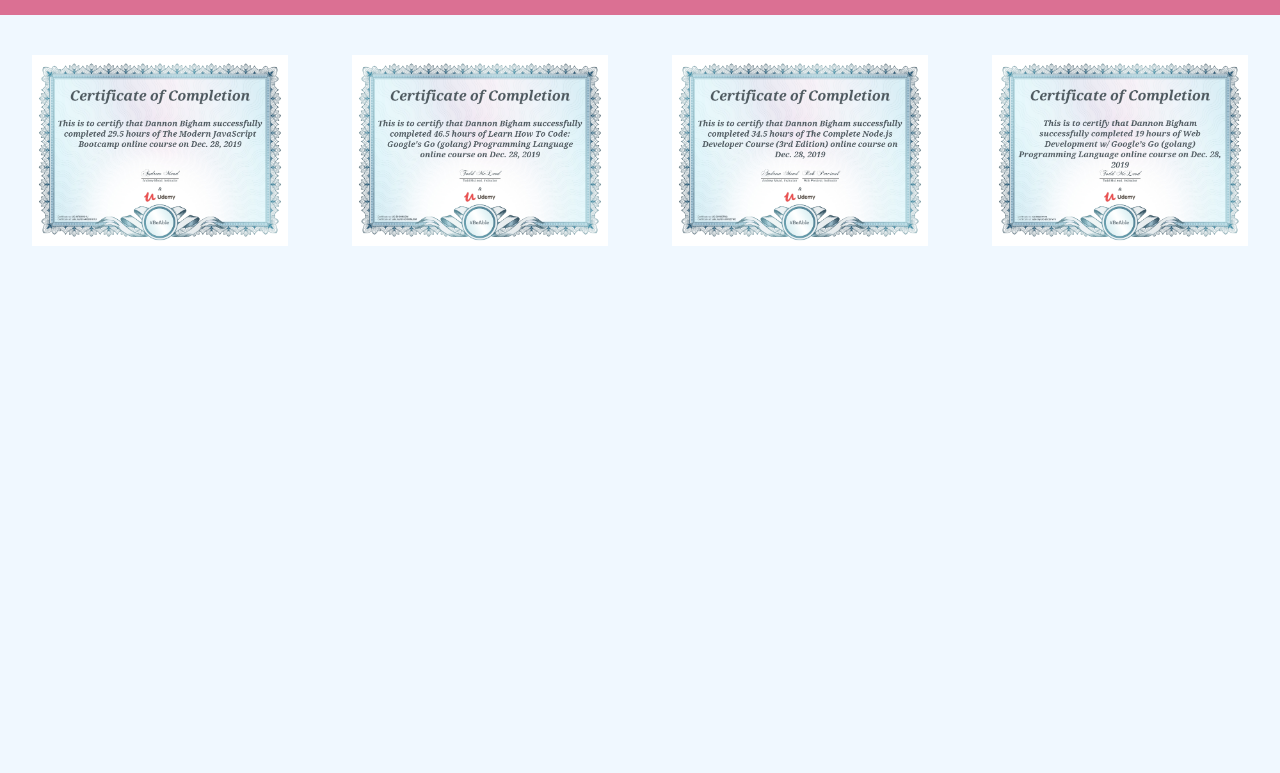
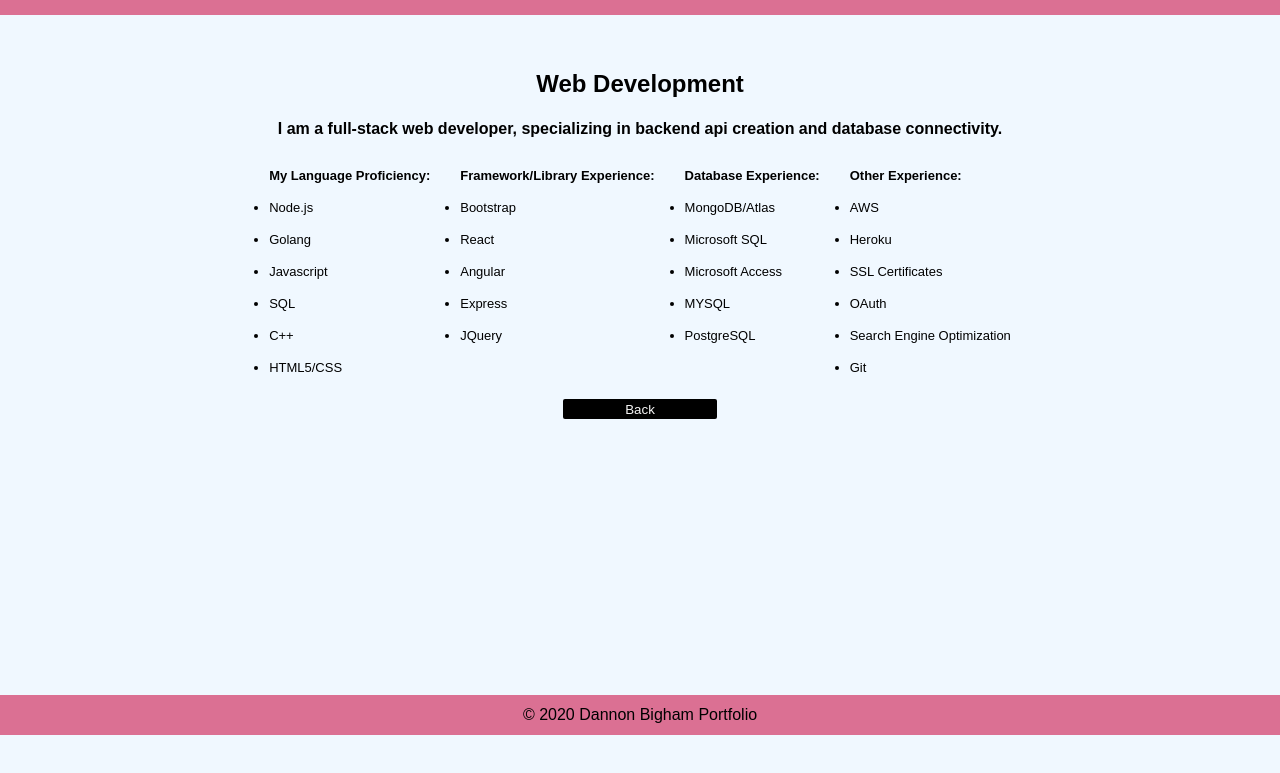
Before and after one commit to dannonb/Portfolio2020, a website: page pub/index.html in a window 1280 px wide. Both pictures are taken after a click on the button "Web Dev". Shown: the part 65-838 px from the top of the page. After the commit the page ends 800 px from the top, so only its background shows below. Drawn offline with Linux system fonts and the light colour scheme.

Commit message:
making back buttons work

```diff
--- a/pub/app.js
+++ b/pub/app.js
@@ -6,12 +6,14 @@
     document.getElementById('start').remove()
     document.getElementById('gameArea').style.display = 'flex'
     document.querySelector('header').style.backgroundColor = 'paleturquoise'
+    document.querySelector('footer').style.backgroundColor = 'paleturquoise'
 })
 
 document.querySelector('#webbtn').addEventListener('click', () => {
     document.getElementById('start').remove()
     document.getElementById('webArea').style.display = 'flex'
     document.querySelector('header').style.backgroundColor = 'palevioletred'
+    document.querySelector('footer').style.backgroundColor = 'palevioletred'
 })
 
 document.querySelector('#contact').addEventListener('click', () => {
@@ -25,3 +27,13 @@
     const bizCard = document.querySelector('#business-card')
     bizCard.style.display = "none"
 })
+
+document.querySelector('#web-home').addEventListener('click', () => {
+    location.reload()
+
+})
+
+document.querySelector('#game-home').addEventListener('click', () => {
+    location.reload()
+
+})
--- a/pub/index.html
+++ b/pub/index.html
@@ -14,6 +14,7 @@
             <a href="https://github.com/dannonb" target="_blank"><img src="./img/icons/github-icon.png" alt="Github"></a>
             <img src="./img/icons/email-icon.png" alt="Contact" id="contact">
             <a href="https://www.linkedin.com/in/dannon-bigham-41ba701a3/" target="_blank"><img src="./img/icons/linkedin-icon.png" alt="Linkedin"></a>
+
        </nav>
    </header>
    <div id="business-card">
@@ -28,15 +29,6 @@
    </div>
 
 
-    <div id="certs">
-        <img src="./img/certs/JavascriptCert.jpg" alt="javascript certificate">
-
-        <img src="./img/certs/GolangCert.jpg" alt="golang certificate">
-
-        <img src="./img/certs/NodeCert.jpg" alt="node.js certifiate">
-
-        <img src="./img/certs/GoWebDevCert.jpg" alt="golang web dev">
-    </div>
 
 
 
@@ -48,15 +40,81 @@
 
     <section id="gameArea">
         <div id="game-about"></div>
+        <button id="game-home">Back</button>
       </section>
 
 
     <section id="webArea">
-        <div id="web-about"></div>
 
+        <h1>Web Development</h1>
+        <div id="web-about">
+            <p>I am a full-stack web developer, specializing in backend api creation and database connectivity.</p>
+
+
+          <div id="web-lists">
+
+            <div class="web-list">
+            <p>My Language Proficiency:</p>
+            <ul>
+                <li>Node.js</li>
+                <li>Golang</li>
+                <li>Javascript</li>
+                <li>SQL</li>
+                <li>C++</li>
+                <li>HTML5/CSS</li>
+            </ul>
+            </div>
+
+            <div class="web-list">
+            <p>Framework/Library Experience:</p>
+            <ul>
+                <li>Bootstrap</li>
+                <li>React</li>
+                <li>Angular</li>
+                <li>Express</li>
+                <li>JQuery</li>
+            </ul>
+            </div>
+
+            <div class="web-list">
+            <p>Database Experience: </p>
+            <ul>
+                <li>MongoDB/Atlas</li>
+                <li>Microsoft SQL</li>
+                <li>Microsoft Access</li>
+                <li>MYSQL</li>
+                <li>PostgreSQL</li>
+            </ul>
+            </div>
+
+
+            <div class="web-list">
+            <p>Other Experience:</p>
+            <ul>
+                <li>AWS</li>
+                <li>Heroku</li>
+                <li>SSL Certificates</li>
+                <li>OAuth</li>
+                <li>Search Engine Optimization</li>
+                <li>Git</li>
+            </ul>
+            </div>
+
+            </div>
+        </div>
+        <div id="web-certs"></div>
         <div id="web-examples"></div>
+        <button id="web-home">Back</button>
       </section>
 
+    <footer>
+
+        <div id="copyright">
+            &copy; <script type="text/javascript"> document.write(new Date().getFullYear());</script> Dannon Bigham Portfolio
+
+          </div>
+
+    </footer>
 
 <script src="app.js"></script>
 </body>
--- a/pub/style.css
+++ b/pub/style.css
@@ -8,6 +8,12 @@
     font-family: Arial, Helvetica, sans-serif;
     background-color: aliceblue;
     margin-top: 15vh;
+    margin-bottom: 10vh;;
+}
+
+h1 {
+    margin-bottom: 15px;
+    margin-top: 15px;
 }
 
 header {
@@ -48,10 +54,19 @@
 
 }
 
-nav h1 {
-    font-size: 2em;
-    font-family: fantasy;
-    color: white;
+
+
+footer {
+    position: fixed;
+    left: 0;
+    bottom: 0;
+    background-color: #246CA2;
+    width: 100%;
+    height: 5%;
+    display: flex;
+    flex-direction: row;
+    justify-content: center;
+    align-items: center;
 }
 
 #business-card {
@@ -126,8 +141,9 @@
     background-color: aliceblue;
     justify-content: space-around;
     align-items: center;
-    width: 100%;
-    height: auto;
+    width: 80%;
+    height: 50vh;
+    margin: 0 auto;
 }
 
 #start button {
@@ -157,19 +173,70 @@
 #gameArea {
     display: none;
     flex-direction: column;
-    width: 100%;
-    height: 100vh;
-    background-color: aliceblue;
+    width: 80%;
+    height: 80%;
+    margin: auto;
+    justify-content: center;
+    align-items: center;
 }
 
 
 #webArea {
     display: none;
     flex-direction: column;
-    width: 100%;
-    height: 100vh;
-    background-color: aliceblue;
+    width: 80%;
+    height: 80%;
+    margin: auto;
+    justify-content: center;
+    align-items: center;
+
 }
+
+#web-about {
+    display: flex;
+    flex-direction: column;
+    line-height: 2em;
+    justify-content: space-evenly;
+    align-items: center;
+}
+
+#web-about p {
+    font-weight: bold;
+
+}
+
+#web-lists {
+    display: flex;
+    flex-direction: row;
+}
+
+.web-list {
+    font-size: small;
+    margin: 15px;
+
+}
+
+
+#web-home {
+    width: 15%;
+    height: 20px;
+    color: whitesmoke;
+    background-color: black;
+    border: none;
+    border-radius: 2px 2px;
+
+}
+
+#game-home {
+    width: 15%;
+    height: 20px;
+    color: whitesmoke;
+    background-color: black;
+    border: none;
+    border-radius: 2px 2px;
+
+}
+
 
 #certs {
     display: flex;
@@ -202,6 +269,10 @@
         width: 80%;
         font-size: .5em;
     }
+
+    #web-lists {
+        flex-direction: column;
+    }
 }
 
 
```
